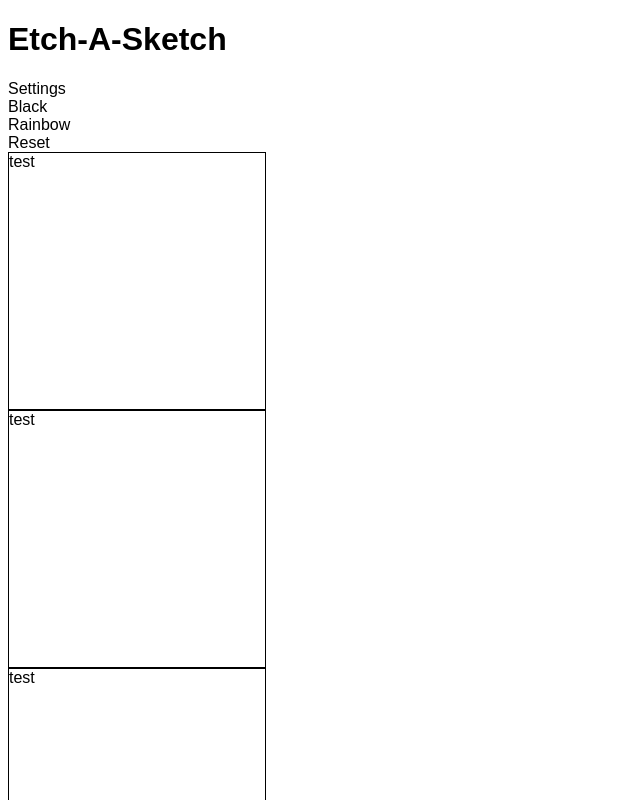
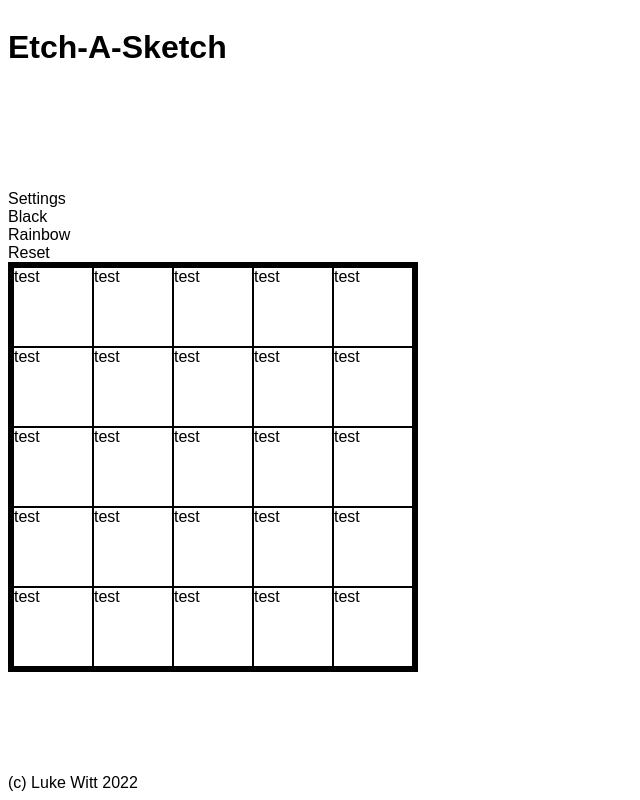
Before and after one commit to LuJaWi/etch-a-sketch, a plain HTML site: page index.html in a window 1280 px wide. Shown: the top 800 px of the page, without its empty margins (0-640 px from the left). Drawn offline with Linux system fonts and the light colour scheme.

Commit message:
Page formatting updates

```diff
--- a/script.js
+++ b/script.js
@@ -8,14 +8,14 @@ console.log(easSelector);
 
 let childPixelDiv = 'div'
 
-let gridEdgeLength = 4;
-let easPixelEdgeLength = String(1024/gridEdgeLength + 'px');
+let pixelEdgeCount = 5; // Number of etch-a-sketch pixels per edge
+let easPixelEdgeLength = String(50/pixelEdgeCount + 'vh'); // heigth/width of each pixel converted to css style
 
 console.log(easPixelEdgeLength);
 
 
 
-for (i = gridEdgeLength**2; i>0; i--) {
+for (i = pixelEdgeCount**2; i>0; i--) {
     easSelector.innerHTML += "<div class='eas-pixel'>test</div>"
 }
 
@@ -24,4 +24,5 @@ const easPixels = document.querySelectorAll(".eas-pixel");
 easPixels.forEach(pixel => {
     pixel.style.height = easPixelEdgeLength;
     pixel.style.width = easPixelEdgeLength;
+    pixel.style.border = 'solid 1px'
 });
--- a/style.css
+++ b/style.css
@@ -1,5 +1,10 @@
 body {
   font-family: sans-serif;
+  display: flex;
+  flex-direction: column;
+  justify-content: space-between;
+  height: 98vh;
+  width: 100vw;
 }
 
 .page-contents {
@@ -8,13 +13,13 @@ body {
 }
 
 .etch-a-sketch {
-  display: flex-wrap;
-  height: 1024px;
-  width: 1024px;
+  display: flex;
+  flex-wrap: wrap;
+  height: 50vh;
+  width: 50vh;
+  border: solid 5px;
 }
 
 .eas-pixel {
-  border: solid 1px;
-  height: 100px;
-  width: 100px;
+  box-sizing: border-box;
 }
```
